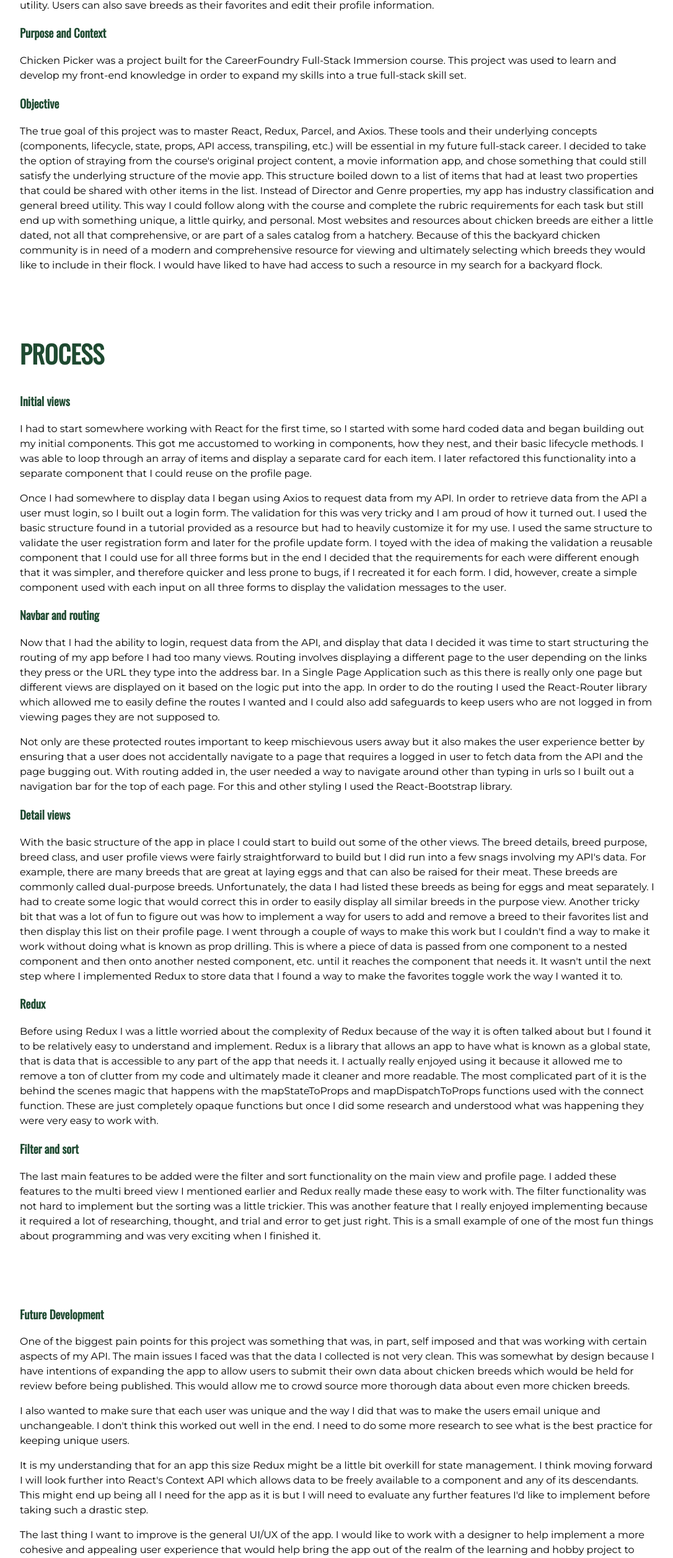
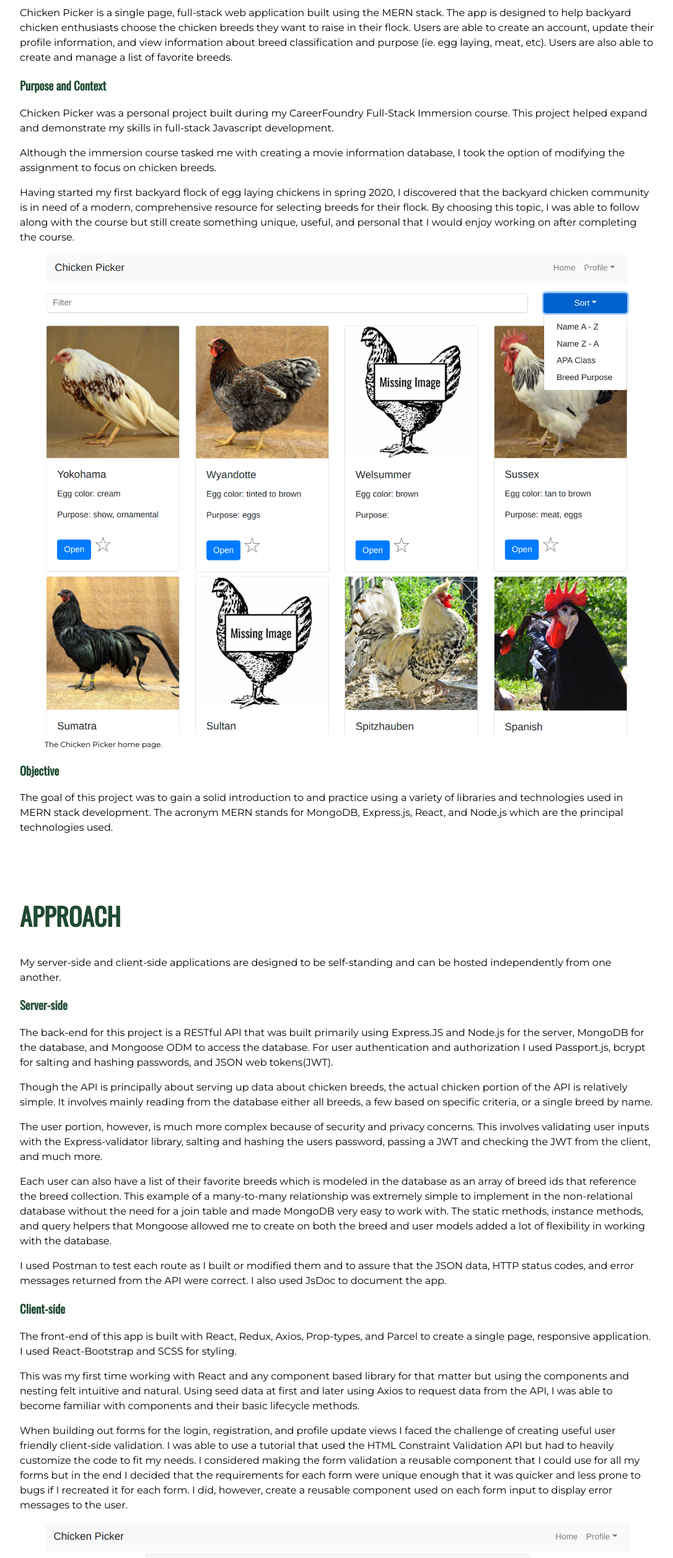
Before and after one commit to nickplamb/portfolio_site, a website built with Parcel: page react-client-case-study.html in a window 1280 px wide. Shown: the part 287-2800 px from the top of the page at 62% size, without its empty margins (96-1182 px from the left). Built offline with nearby package versions, Linux system fonts and the light colour scheme.

Commit message:
update case study to include api and new content, add images

```diff
--- a/css/styles.scss
+++ b/css/styles.scss
@@ -24,6 +24,7 @@ font-family: 'Roboto Slab', serif;
   --bg-color: #fff;
   --primary-font-family: 'Montserrat', sans-serif;
   --secondary-font-family: 'Oswald', sans-serif;
+  --caption-font-size: 12px;
 
   --background-image: "/img/tree_tops.jpg"
 
@@ -401,6 +402,17 @@ p.about-me__item {
   color: var(--primary-font-color);
 }
 
+/*-----------Case Study Figures-------------*/
+
+figure {
+  img {
+    width: 100%;
+  }
+  figcaption {
+    font-size: var(--caption-font-size);
+  }
+}
+
 /* ----------Media queries---------- */
 @media all and (max-width: 1024px) {
   h1 {
--- a/react-client-case-study.html
+++ b/react-client-case-study.html
@@ -62,129 +62,153 @@
     <section class="case-study__intro">
       <div class="section-content">
         <h1>Case Study for Chicken Picker React Client</h1>
-        <h3>Overview</h3>
+        <h2>Overview</h2>
         <p>
-          Chicken Picker is a React Client designed for use with my Chicken Picker API. This MERN stack, Single Page Application allows users to view
-          detailed information about different chicken breeds, view more information about their classifications and general utility. Users can also
-          save breeds as their favorites and edit their profile information.
+          Chicken Picker is a single page, full-stack web application built using the MERN stack. The app is designed to help backyard chicken
+          enthusiasts choose the chicken breeds they want to raise in their flock. Users are able to create an account, update their profile
+          information, and view information about breed classification and purpose (ie. egg laying, meat, etc). Users are also able to create and
+          manage a list of favorite breeds.
         </p>
         <h3>Purpose and Context</h3>
         <p>
-          Chicken Picker was a project built for the CareerFoundry Full-Stack Immersion course. This project was used to learn and develop my
-          front-end
-          knowledge in order to expand my skills into a true full-stack skill set.
+          Chicken Picker was a personal project built during my CareerFoundry Full-Stack Immersion course. This project helped expand and demonstrate
+          my skills in full-stack Javascript development.
         </p>
+        <p>
+          Although the immersion course tasked me with creating a movie information database, I took the option of modifying the assignment to focus
+          on chicken breeds.
+        </p>
+        <p>
+          Having started my first backyard flock of egg laying chickens in spring 2020, I discovered that the backyard chicken community is in need of
+          a modern, comprehensive resource for selecting breeds for their flock. By choosing this topic, I was able to follow along with the course
+          but still create something unique, useful, and personal that I would enjoy working on after completing the course.
+        </p>
+        <figure>
+          <img src="img/chicken_picker_home_page.png" alt="The Chicken Picker Home Page">
+          <figcaption>The Chicken Picker home page.</figcaption>
+        </figure>
         <h3>Objective</h3>
         <p>
-          The true goal of this project was to master React, Redux, Parcel, and Axios. These tools and their underlying concepts (components,
-          lifecycle, state, props, API access, transpiling, etc.) will be essential in my future full-stack career. I decided to take the option of
-          straying from the course's original project content, a movie information app, and chose something that could still satisfy the underlying
-          structure of the movie app. This structure boiled down to a list of items that had at least two properties that could be shared with other
-          items in the list. Instead of Director and Genre properties, my app has industry classification and general breed utility. This way I could
-          follow along with the course and complete the rubric requirements for each task but still end up with something unique, a little quirky, and
-          personal. Most websites and resources about chicken breeds are either a little dated, not all that comprehensive, or are part of a sales
-          catalog from a hatchery. Because of this the backyard chicken community is in need of a modern and comprehensive resource for viewing and
-          ultimately selecting which breeds they would like to include in their flock. I would have liked to have had access to such a resource in my
-          search for a backyard flock.
+          The goal of this project was to gain a solid introduction to and practice using a variety of libraries and technologies used in MERN stack
+          development. The acronym MERN stands for MongoDB, Express.js, React, and Node.js which are the principal technologies used.
         </p>
       </div>
     </section>
     <section class="case-study__process">
       <div class="case-study___process-step section-content">
-        <h2>Process</h2>
-        <h3>Initial views</h3>
-        <p>I had to start somewhere working with React for the first time, so I started with some hard coded data and began building out my initial
-          components. This got me accustomed to working in components, how they nest, and their basic lifecycle methods. I was able to loop through an
-          array of items and display a separate card for each item. I later refactored this functionality into a separate component that I could reuse
-          on the profile page.
+        <h2>Approach</h2>
+        <p>
+          My server-side and client-side applications are designed to be self-standing and can be hosted independently from one another.
+        </p>
+        <h3>Server-side</h3>
+        <p>
+          The back-end for this project is a RESTful API that was built primarily using Express.JS and Node.js for the server, MongoDB for the
+          database, and Mongoose ODM to access the database. For user authentication and authorization I used Passport.js, bcrypt for salting and
+          hashing passwords, and JSON web tokens(JWT).
         </p>
         <p>
-          Once I had somewhere to display data I began using Axios to request data from my API. In order to retrieve data from
-          the API a user must login, so I built out a login form. The validation for this was very tricky and I am proud of how it turned out. I used
-          the basic structure found in a tutorial provided as a resource but had to heavily customize it for my use. I used the same structure to
-          validate the user registration form and later for the profile update form. I toyed with the idea of making the validation a reusable
-          component that I could use for all three forms but in the end I decided that the requirements for each were different enough that it was
-          simpler, and therefore quicker and less prone to bugs, if I recreated it for each form. I did, however, create a simple component used with
-          each input on all three forms to display the validation messages to the user.
-        </p>
-        <h3>Navbar and routing</h3>
-        <p>
-          Now that I had the ability to login, request data from the API, and display that data I decided it was time to start structuring the routing
-          of my app before I had too many views. Routing involves displaying a different page to the user depending on the links they press or the URL
-          they type into the address bar. In a Single Page Application such as this there is really only one page but different views are displayed on
-          it based on the logic put into the app. In order to do the routing I used the React-Router library which allowed me to easily define the
-          routes I wanted and I could also add safeguards to keep users who are not logged in from viewing pages they are not supposed to.
+          Though the API is principally about serving up data about chicken breeds, the actual chicken portion of the API is relatively simple. It
+          involves mainly reading from the database either all breeds, a few based on specific criteria, or a single breed by name.
         </p>
         <p>
-          Not only are these protected routes important to keep mischievous users away but it also makes the user experience better by ensuring that a
-          user does not accidentally navigate to a page that requires a logged in user to fetch data from the API and the page bugging out. With
-          routing added in, the user needed a way to navigate around other than typing in urls so I built out a navigation bar for the top of each
-          page. For this and other styling I used the React-Bootstrap library.
+          The user portion, however, is much more complex because of security and privacy concerns. This involves validating user inputs with the
+          Express-validator library, salting and hashing the users password, passing a JWT and checking the JWT from the client, and much more.
         </p>
-        <h3>Detail views</h3>
         <p>
-          With the basic structure of the app in place I could start to build out some of the other views. The breed details, breed purpose, breed
-          class, and user profile views were fairly straightforward to build but I did run into a few snags involving my API's data. For example,
-          there are many breeds that are great at laying eggs and that can also be raised for their meat. These breeds are commonly called
-          dual-purpose breeds. Unfortunately, the data I had listed these breeds as being for eggs and meat separately. I had to create some logic
-          that would correct this in order to easily display all similar breeds in the purpose view. Another tricky bit that was a lot of fun to
-          figure out was how to implement a way for users to add and remove a breed to their favorites list and then display this list on their
-          profile page. I went through a couple of ways to make this work but I couldn't find a way to make it work without doing what is known as
-          prop drilling. This is where a piece of data is passed from one component to a nested component and then onto another nested component, etc.
-          until it reaches the component that needs it. It wasn't until the next step where I implemented Redux to store data that I found a way to
-          make the favorites toggle work the way I wanted it to.
+          Each user can also have a list of their favorite breeds which is modeled in the database as an array of breed ids that reference the breed
+          collection. This example of a many-to-many relationship was extremely simple to implement in the non-relational database without the need
+          for a join table and made MongoDB very easy to work with. The static methods, instance methods, and query helpers that Mongoose allowed me
+          to create on both the breed and user models added a lot of flexibility in working with the database.
         </p>
-        <h3>Redux</h3>
         <p>
-          Before using Redux I was a little worried about the complexity of Redux because of the way it is often talked about but I found it to be
-          relatively easy to understand and implement. Redux is a library that allows an app to have what is known as a global state, that is data
-          that is accessible to any part of the app that needs it. I actually really enjoyed using it because it allowed me to remove a ton of clutter
-          from my code and ultimately made it cleaner and more readable. The most complicated part of it is the behind the scenes magic that happens
-          with the mapStateToProps and mapDispatchToProps functions used with the connect function. These are just completely opaque functions but
-          once I did some research and understood what was happening they were very easy to work with.
+          I used Postman to test each route as I built or modified them and to assure that the JSON data, HTTP status codes, and error messages
+          returned from the API were correct. I also used JsDoc to document the app.
         </p>
-        <h3>Filter and sort</h3>
+        <h3>Client-side</h3>
         <p>
-          The last main features to be added were the filter and sort functionality on the main view and profile page. I added these features to the
-          multi breed view I mentioned earlier and Redux really made these easy to work with. The filter functionality was not hard to implement but
-          the sorting was a little trickier. This was another feature that I really enjoyed implementing because it required a lot of researching,
-          thought, and trial and error to get just right. This is a small example of one of the most fun things about programming and was very
-          exciting when I finished it.
+          The front-end of this app is built with React, Redux, Axios, Prop-types, and Parcel to create a single page, responsive application. I used
+          React-Bootstrap and SCSS for styling.
+        </p>
+        <!-- <figure>
+          <img src="/img/react_routes.png" alt="The code for routes to home page and /login">
+          <figcaption>The routes for the root(home) and login views.</figcaption>
+        </figure> -->
+        <p>
+          This was my first time working with React and any component based library for that matter but using the components and nesting felt
+          intuitive and natural. Using seed data at first and later using Axios to request data from the API, I was able to become familiar with
+          components and their basic lifecycle methods.
+        </p>
+        <p>
+          When building out forms for the login, registration, and profile update views I faced the challenge of creating useful user friendly
+          client-side validation. I was able to use a tutorial that used the HTML Constraint Validation API but had to heavily customize the code to
+          fit my needs. I considered making the form validation a reusable component that I could use for all my forms but in the end I decided that
+          the requirements for each form were unique enough that it was quicker and less prone to bugs if I recreated it for each form. I did,
+          however, create a reusable component used on each form input to display error messages to the user.
+        </p>
+        <figure>
+          <img src="img/chicken_picker_login.png" alt="Chicken Picker login screen with validation error.">
+          <figcaption>The login screen with validation error displayed.</figcaption>
+        </figure>
+        <p>
+          Since I was building a single page application, I used the React-Router-Dom library to define the routes and views I wanted to be accessible
+          via url in the browser. I added logic in the router to prevent unauthenticated users from viewing pages they should not have access to.
+        </p>
+        <p>
+          For managing the app’s state I used Redux. I believe that Redux was probably a little overkill for a project this size, but I was interested
+          in learning how to work with it since it had a reputation of being a little complex. I found it much less daunting than I had anticipated.
+          Redux is a library that allows an app to have a global state, that is data that is accessible to any part of the app that needs it.
+        </p>
+        <p>
+          I did not begin using Redux until after the bulk of my app was already built out so I was able to appreciate it because it allowed me to
+          remove some clutter from my code making it much cleaner and more readable. This is especially true with my favorites list functionality.
+          Before Redux I struggled to find a way to make the favorites toggle work without “prop drilling”. Prop drilling is where a piece of data is
+          passed through several nested components until it reaches the component that needs it. Redux allowed the required data to be freely
+          available to my favorites toggle component without all the prop-drilling which made the code easier to work with and it should be more
+          maintainable.
+        </p>
+        <figure>
+          <img src="img/chicken_picker_breed_cards.png" alt="Breed cards">
+          <figcaption>The breed cards that are used on several pages.</figcaption>
+        </figure>
+        <p>
+          Another way in which I was challenged was due to the nature of the data I used for my API. A common way of referring to a chicken breed that
+          is good for both their eggs and their meat is to call them “dual-purpose” breeds. I wanted a user to be able to view breeds used primarily
+          for eggs, for instance, and have all of the dual-purpose breeds show up as well. I also wanted users to be able to view just dual-purpose
+          breeds. This required a little bit of tricky logic to make it work the way I wanted it to and I think it still requires a little more
+          thought.
         </p>
       </div>
     </section>
     <section class="case-study__conclusion">
       <div class="section-content">
-        <h3>Future Development</h3>
+        <h2>Future Development</h2>
+        <ul>
+          <li>
+            I want to refactor the approach I took to ensure that a user is unique. In the current version, I have restricted users from changing
+            their email address, but I want to do a little more research on best practices and handle this differently in the future.
+          </li>
+          <li>
+            I would like to crowd-source the data and collect more information about the breeds. Users should be able to update or submit a new breed.
+            I would like edits to be held for review before being published.
+          </li>
+          <li>
+            Open up the content for viewing without requiring login and add rate limiting to protect the API. Login would be required for creating
+            favorites and submitting/modifying breeds.
+          </li>
+          <li>
+            I would like to add filters to allow users to view chickens by egg color and egg quantity.
+          </li>
+          <li>
+            Improve UI/UX of the app. I would like to work with a designer to help implement a more cohesive and appealing user experience that would
+            help bring the app out of the realm of the learning and hobby project to being a useful real world app.
+          </li>
+        </ul>
+        <h2>Final Thoughts</h2>
         <p>
-          One of the biggest pain points for this project was something that was, in part, self imposed and that was working with certain aspects of
-          my
-          API. The main issues I faced was that the data I collected is not very clean. This was somewhat by design because I have intentions of
-          expanding the app to allow users to submit their own data about chicken breeds which would be held for review before being published. This
-          would allow me to crowd source more thorough data about even more chicken breeds.
-        </p>
-        <p>
-          I also wanted to make sure that each user was unique and the way I did that was to make the users email unique and unchangeable. I don't
-          think
-          this worked out well in the end. I need to do some more research to see what is the best practice for keeping unique users.
-        </p>
-        <p>
-          It is my understanding that for an app this size Redux might be a little bit overkill for state management. I think moving forward I will
-          look
-          further into React's Context API which allows data to be freely available to a component and any of its descendants. This might end up being
-          all I need for the app as it is but I will need to evaluate any further features I'd like to implement before taking such a drastic step.
-        </p>
-        <p>
-          The last thing I want to improve is the general UI/UX of the app. I would like to work with a designer to help implement a more cohesive and
-          appealing user experience that would help bring the app out of the realm of the learning and hobby project to being a useful real world app.
-        </p>
-        <h3>Final Thoughts</h3>
-        <p>
-          I really enjoyed working with React and found the flexibility of the component structure fun and challenging to work with. The puzzle
-          involved with trying to hold nested components, their props, and functionality in my mind was the kind of challenge that I enjoy and can
-          really dig my teeth into. I think this app turned out really well and I am very happy with the functionality. Building this app layed a
-          solid
-          foundation for my React skills and advanced my understanding of JavaScript.
+          I really enjoyed working with React and found the flexibility of the component structure fun and challenging to work with. I also enjoyed
+          the puzzle involved with trying to hold nested components, their props, and functionality in my mind. I think this app turned out really
+          well and I am happy with the functionality and had fun seeing all of the pieces come to life. The project gave me a solid foundation with
+          React and advanced my understanding of JavaScript.
         </p>
       </div>
     </section>
```
Also changed, not shown: img/chicken_picker_breed_cards.png (added), img/chicken_picker_home_page.png (added), img/chicken_picker_login.png (added).
